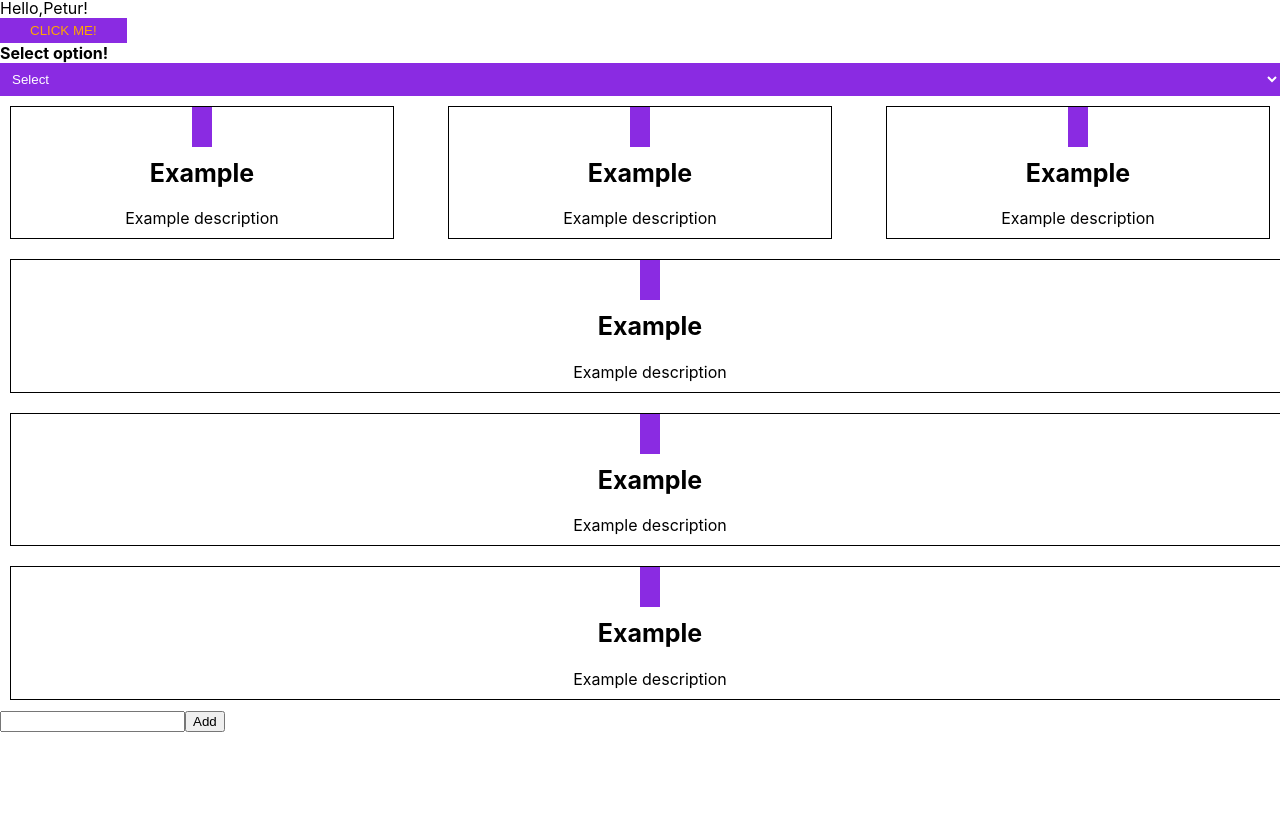
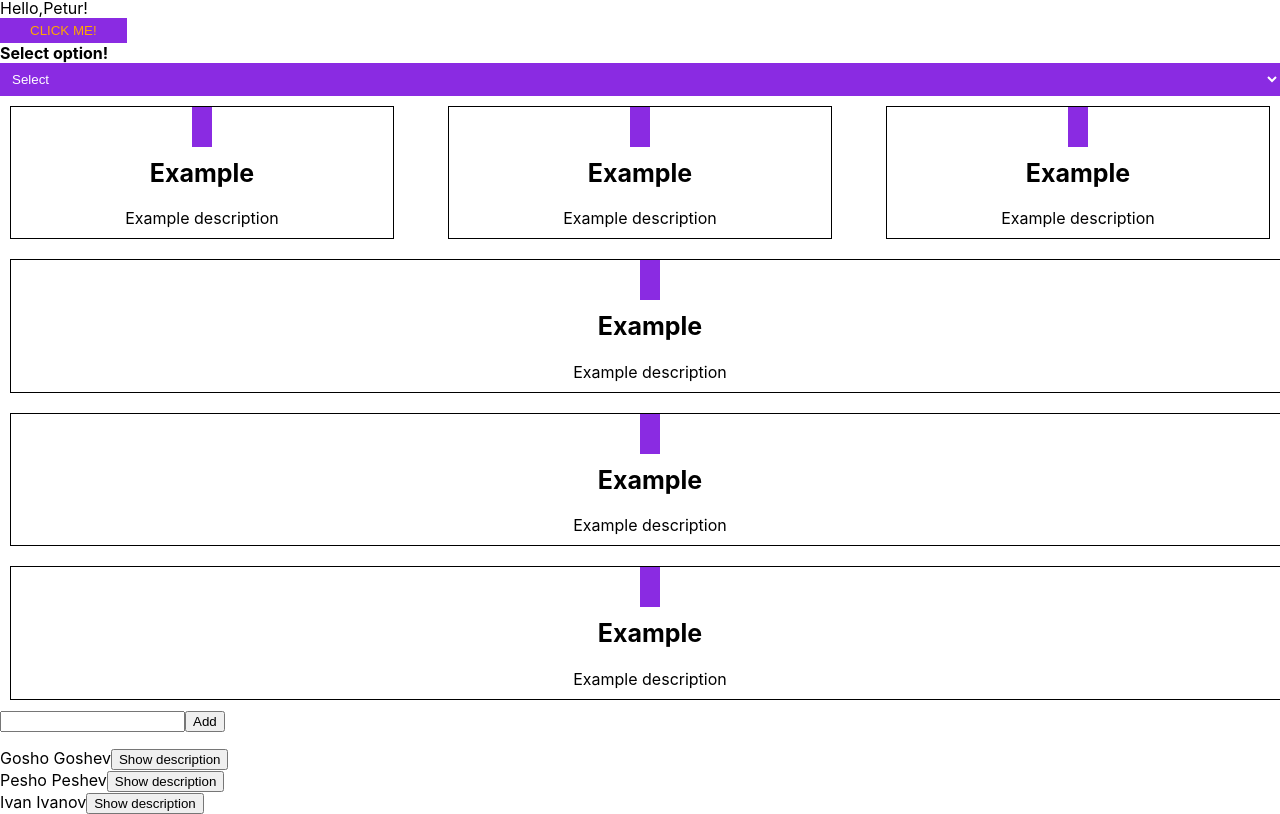
Before and after one commit to valensixx/react-treaning-part-two, a React (Create React App) app: page / in a window 1280 px wide. Shown: the part 444-1258 px from the top of the page. Before the commit the page ends 1192 px from the top, so only its background shows below. Built offline with nearby package versions, Linux system fonts and the light colour scheme.

Commit message:
task done

```diff
--- a/src/ItemListlv2.js
+++ b/src/ItemListlv2.js
@@ -1,4 +1,5 @@
 import React, {useState} from "react";
+import ILv2Props from "./ItemListlv2Props";
 
 /*
 Create component List with arr[name,f-name,description].
@@ -16,7 +17,7 @@ export default function ILv2(){
 
     return(
         <div>
-
+            <ILv2Props  items={items} />
         </div>
     );
 };
--- a/src/ItemListlv2Props.js
+++ b/src/ItemListlv2Props.js
@@ -1,9 +1,15 @@
-import React,{useState} from "react";
+import React, { useState } from "react";
+import LSIL2 from "./ListSingleItemLv2";
 
-export default function ILv2Props(props){
-    return(
-        <>
-
-        </>
+export default function ILv2Props(props) {
+    return (
+        <div>
+            {props.items.map(item =>
+                <LSIL2
+                    name={item.name}
+                    lastName={item.lastName}
+                    description={item.description}
+                />)}
+        </div>
     );
 };
--- /dev/null
+++ b/src/ListSingleItemLv2.js
@@ -0,0 +1,22 @@
+import React, { useState } from "react";
+
+export default function LSIL2(props) {
+    const [isShown, setIsShown] = useState(false);
+    return (
+        <>
+            <div>
+                <span>
+                    {props.name} {props.lastName}
+                </span>
+                <button onClick={()=>{
+                    setIsShown(!isShown);
+                }}>Show description</button>
+            </div>
+            {isShown &&
+                <div>
+                    {props.description}
+                </div>
+            }
+        </>
+    );
+};
--- a/src/index.js
+++ b/src/index.js
@@ -11,6 +11,7 @@ import SpecialBtn from './SpecialBtn';
 import DropDownMenu from './DropDownMenu';
 import ComponentList from './ComponentList';
 import InputForm from './InputForm';
+import Itemlistlv2 from './ItemListlv2';
 
 
 const root = ReactDOM.createRoot(document.getElementById('root'));
@@ -25,5 +26,6 @@ root.render(
     <DropDownMenu/>
     <ComponentList/>
     <InputForm />
+    <Itemlistlv2 />
   </React.StrictMode>
 );
```
